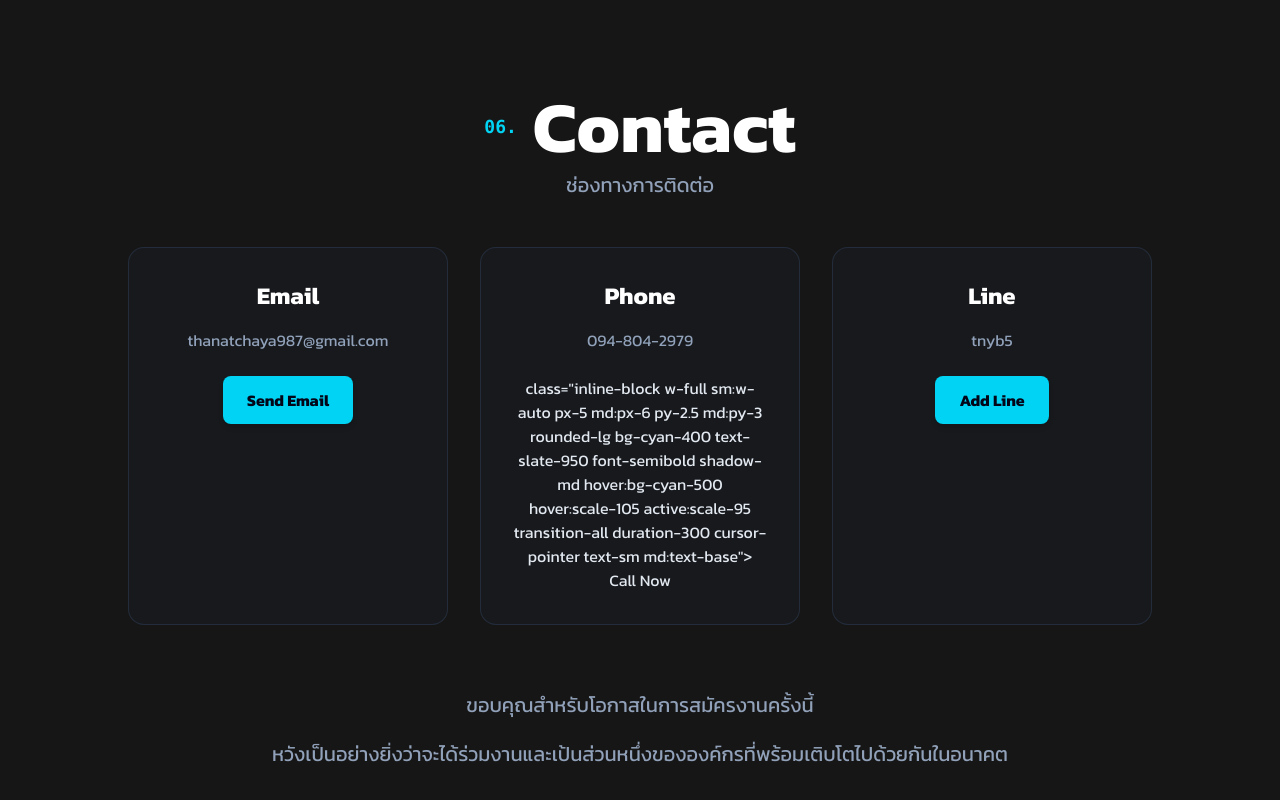
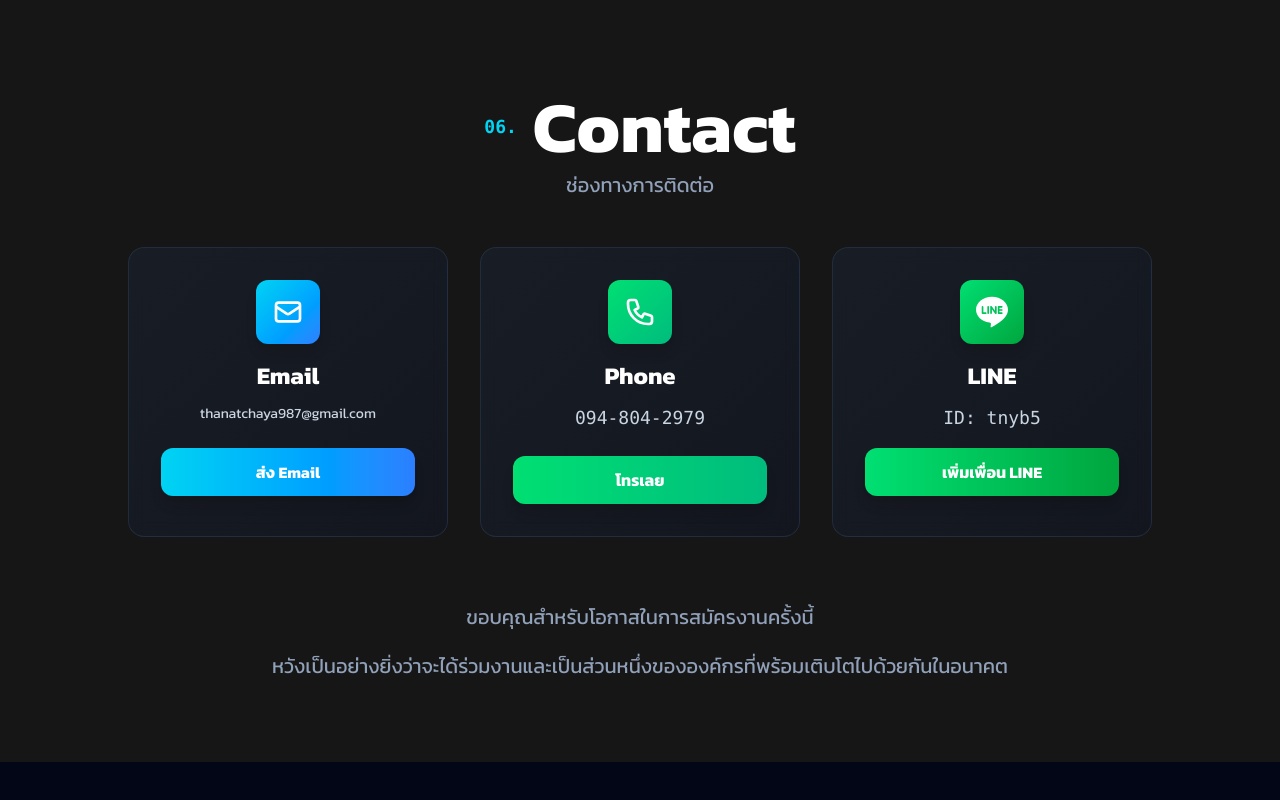
Before and after one commit to thanatchaya0512/my-portfolio, a Vue app: page / in a window 1280 px wide. Shown: the part 6164-6964 px from the top of the page. After the commit the page ends 6926 px from the top, so only its background shows below. Built offline with nearby package versions, Linux system fonts and the light colour scheme.

Commit message:
fix email call line

```diff
--- a/src/views/Contact.vue
+++ b/src/views/Contact.vue
@@ -11,40 +11,68 @@
         <p class="text-slate-400 text-base sm:text-lg md:text-xl">ช่องทางการติดต่อ</p>
       </div>
 
-      <!-- Contact Cards -->
-      <div class="grid grid-cols-1 sm:grid-cols-2 md:grid-cols-3 gap-4 sm:gap-6 md:gap-8 max-w-5xl mx-auto">
-        <!-- Email -->
-        <div
-          class="bg-slate-800/20 border border-slate-700/50 rounded-2xl p-6 md:p-8 hover:border-cyan-400/50 hover:shadow-lg hover:shadow-cyan-500/20 transition-all duration-300">
-          <h3 class="text-xl md:text-2xl font-bold text-white mb-3 md:mb-4">Email</h3>
-          <p class="text-slate-400 mb-4 md:mb-6 break-all text-sm md:text-base">thanatchaya987@gmail.com</p>
-          <a href="mailto:thanatchaya987@gmail.com"
+       <!-- Contact Cards -->
+      <div class="grid grid-cols-1 sm:grid-cols-2 md:grid-cols-3 gap-6 md:gap-8 max-w-5xl mx-auto mb-12">
+        <!-- Email Card -->
+        <div class="group bg-gradient-to-br from-slate-800/40 to-slate-900/40 backdrop-blur-sm border border-slate-700/50 rounded-2xl p-8 hover:border-cyan-400/60 hover:shadow-2xl hover:shadow-cyan-500/30 transition-all duration-500 hover:-translate-y-2">
+          <div class="w-16 h-16 mx-auto mb-4 bg-gradient-to-br from-cyan-400 to-blue-500 rounded-xl flex items-center justify-center shadow-lg group-hover:scale-110 transition-transform duration-300">
+            <svg class="w-8 h-8 text-white" fill="none" stroke="currentColor" viewBox="0 0 24 24">
+              <path stroke-linecap="round" stroke-linejoin="round" stroke-width="2" d="M3 8l7.89 5.26a2 2 0 002.22 0L21 8M5 19h14a2 2 0 002-2V7a2 2 0 00-2-2H5a2 2 0 00-2 2v10a2 2 0 002 2z"/>
+            </svg>
+          </div>
+          <h3 class="text-2xl font-bold text-white mb-3">Email</h3>
+          <p class="text-slate-300 mb-6 break-all text-sm">thanatchaya987@gmail.com</p>
+          <a
+            href="mailto:thanatchaya987@gmail.com"
             rel="noopener noreferrer"
-            class="inline-block w-full sm:w-auto px-5 md:px-6 py-2.5 md:py-3 rounded-lg bg-cyan-400 text-slate-950 font-semibold shadow-md hover:bg-cyan-500 hover:scale-105 active:scale-95 transition-all duration-300 cursor-pointer text-sm md:text-base">
-            Send Email
+            class="inline-block w-full px-6 py-3 rounded-xl bg-gradient-to-r from-cyan-400 to-blue-500 text-white font-semibold shadow-lg hover:shadow-cyan-500/50 hover:scale-105 active:scale-95 transition-all duration-300">
+            ส่ง Email
           </a>
         </div>
 
-        <!-- Phone -->
-        <div
-          class="bg-slate-800/20 border border-slate-700/50 rounded-2xl p-6 md:p-8 hover:border-cyan-400/50 hover:shadow-lg hover:shadow-cyan-500/20 transition-all duration-300">
-          <h3 class="text-xl md:text-2xl font-bold text-white mb-3 md:mb-4">Phone</h3>
-          <p class="text-slate-400 mb-4 md:mb-6 text-sm md:text-base">094-804-2979</p>
-          <a href="tel:+66948042979">
-            class="inline-block w-full sm:w-auto px-5 md:px-6 py-2.5 md:py-3 rounded-lg bg-cyan-400 text-slate-950 font-semibold shadow-md hover:bg-cyan-500 hover:scale-105 active:scale-95 transition-all duration-300 cursor-pointer text-sm md:text-base">
-            Call Now
+        <!-- Phone Card -->
+        <div class="group bg-gradient-to-br from-slate-800/40 to-slate-900/40 backdrop-blur-sm border border-slate-700/50 rounded-2xl p-8 hover:border-green-400/60 hover:shadow-2xl hover:shadow-green-500/30 transition-all duration-500 hover:-translate-y-2">
+          <div class="w-16 h-16 mx-auto mb-4 bg-gradient-to-br from-green-400 to-emerald-500 rounded-xl flex items-center justify-center shadow-lg group-hover:scale-110 transition-transform duration-300">
+            <svg class="w-8 h-8 text-white" fill="none" stroke="currentColor" viewBox="0 0 24 24">
+              <path stroke-linecap="round" stroke-linejoin="round" stroke-width="2" d="M3 5a2 2 0 012-2h3.28a1 1 0 01.948.684l1.498 4.493a1 1 0 01-.502 1.21l-2.257 1.13a11.042 11.042 0 005.516 5.516l1.13-2.257a1 1 0 011.21-.502l4.493 1.498a1 1 0 01.684.949V19a2 2 0 01-2 2h-1C9.716 21 3 14.284 3 6V5z"/>
+            </svg>
+          </div>
+          <h3 class="text-2xl font-bold text-white mb-3">Phone</h3>
+          <p class="text-slate-300 mb-6 text-lg font-mono">094-804-2979</p>
+          <a
+            href="tel:+66948042979"
+            class="inline-block w-full px-6 py-3 rounded-xl bg-gradient-to-r from-green-400 to-emerald-500 text-white font-semibold shadow-lg hover:shadow-green-500/50 hover:scale-105 active:scale-95 transition-all duration-300">
+            โทรเลย
           </a>
         </div>
 
-        <!-- Line -->
-        <div
-          class="bg-slate-800/20 border border-slate-700/50 rounded-2xl p-6 md:p-8 hover:border-cyan-400/50 hover:shadow-lg hover:shadow-cyan-500/20 transition-all duration-300 sm:col-span-2 md:col-span-1">
-          <h3 class="text-xl md:text-2xl font-bold text-white mb-3 md:mb-4">Line</h3>
-          <p class="text-slate-400 mb-4 md:mb-6 text-sm md:text-base">tnyb5</p>
-          <a href="https://line.me/R/ti/p/~tnyb5" target="_blank" rel="noopener noreferrer"
-            class="inline-block w-full sm:w-auto px-5 md:px-6 py-2.5 md:py-3 rounded-lg bg-cyan-400 text-slate-950 font-semibold shadow-md hover:bg-cyan-500 hover:scale-105 active:scale-95 transition-all duration-300 cursor-pointer text-sm md:text-base">
-            Add Line
-          </a>
+        <!-- Line Card -->
+        <div class="group bg-gradient-to-br from-slate-800/40 to-slate-900/40 backdrop-blur-sm border border-slate-700/50 rounded-2xl p-8 hover:border-green-400/60 hover:shadow-2xl hover:shadow-green-500/30 transition-all duration-500 hover:-translate-y-2 sm:col-span-2 md:col-span-1">
+          <div class="w-16 h-16 mx-auto mb-4 bg-gradient-to-br from-green-400 to-green-600 rounded-xl flex items-center justify-center shadow-lg group-hover:scale-110 transition-transform duration-300">
+            <svg class="w-8 h-8 text-white" viewBox="0 0 24 24" fill="currentColor">
+              <path d="M19.365 9.863c.349 0 .63.285.63.631 0 .345-.281.63-.63.63H17.61v1.125h1.755c.349 0 .63.283.63.63 0 .344-.281.629-.63.629h-2.386c-.345 0-.627-.285-.627-.629V8.108c0-.345.282-.63.63-.63h2.386c.346 0 .627.285.627.63 0 .349-.281.63-.63.63H17.61v1.125h1.755zm-3.855 3.016c0 .27-.174.51-.432.596-.064.021-.133.031-.199.031-.211 0-.391-.09-.51-.25l-2.443-3.317v2.94c0 .344-.279.629-.631.629-.346 0-.626-.285-.626-.629V8.108c0-.27.173-.51.43-.595.06-.023.136-.033.194-.033.195 0 .375.104.495.254l2.462 3.33V8.108c0-.345.282-.63.63-.63.345 0 .63.285.63.63v4.771zm-5.741 0c0 .344-.282.629-.631.629-.345 0-.627-.285-.627-.629V8.108c0-.345.282-.63.63-.63.346 0 .628.285.628.63v4.771zm-2.466.629H4.917c-.345 0-.63-.285-.63-.629V8.108c0-.345.285-.63.63-.63.348 0 .63.285.63.63v4.141h1.756c.348 0 .629.283.629.63 0 .344-.282.629-.629.629M24 10.314C24 4.943 18.615.572 12 .572S0 4.943 0 10.314c0 4.811 4.27 8.842 10.035 9.608.391.082.923.258 1.058.59.12.301.079.766.038 1.08l-.164 1.02c-.045.301-.24 1.186 1.049.645 1.291-.539 6.916-4.078 9.436-6.975C23.176 14.393 24 12.458 24 10.314"/>
+            </svg>
+          </div>
+          <h3 class="text-2xl font-bold text-white mb-3">LINE</h3>
+          <p class="text-slate-300 mb-4 text-lg font-mono">ID: tnyb5</p>
+
+          <!-- วิธีเพิ่ม LINE ที่ถูกต้อง -->
+          <div class="space-y-3">
+            <!-- ปุ่มเปิดแอป LINE (แนะนำ) -->
+            <a
+              href="https://line.me/ti/p/~tnyb5"
+              target="_blank"
+              rel="noopener noreferrer"
+              class="inline-block w-full px-6 py-3 rounded-xl bg-gradient-to-r from-green-400 to-green-600 text-white font-semibold shadow-lg hover:shadow-green-500/50 hover:scale-105 active:scale-95 transition-all duration-300">
+              เพิ่มเพื่อน LINE
+            </a>
+
+            <!-- QR Code (ถ้ามี) -->
+            <div v-if="false" class="mt-4 p-4 bg-white rounded-xl">
+              <img src="/src/assets/line.jfif" alt="LINE QR Code" class="w-32 h-32 mx-auto">
+              <p class="text-slate-600 text-xs mt-2">สแกน QR Code</p>
+            </div>
+          </div>
         </div>
       </div>
 
@@ -53,7 +81,7 @@
         ขอบคุณสำหรับโอกาสในการสมัครงานครั้งนี้
       </p>
       <p class="text-slate-400 mt-3 md:mt-4 max-w-3xl mx-auto text-base sm:text-lg md:text-xl leading-relaxed px-4">
-        หวังเป็นอย่างยิ่งว่าจะได้ร่วมงานและเป้นส่วนหนึ่งขององค์กรที่พร้อมเติบโตไปด้วยกันในอนาคต
+        หวังเป็นอย่างยิ่งว่าจะได้ร่วมงานและเป็นส่วนหนึ่งขององค์กรที่พร้อมเติบโตไปด้วยกันในอนาคต
       </p>
 
     </div>
@@ -61,23 +89,12 @@
 </template>
 
 <script setup lang="ts">
-// ไม่มี props หรือ logic เพิ่มเติม
+// ไม่มี logic เพิ่มเติม
 </script>
 
 <style scoped>
-@keyframes float {
-
-  0%,
-  100% {
-    transform: translateY(0);
-  }
-
-  50% {
-    transform: translateY(-5px);
-  }
-}
-
 a:hover {
-  animation: float 1s ease-in-out infinite alternate;
+  transform: scale(1.05);
+  transition: transform 0.3s ease-in-out;
 }
 </style>
```
Also changed, not shown: src/assets/line.jfif (added).
